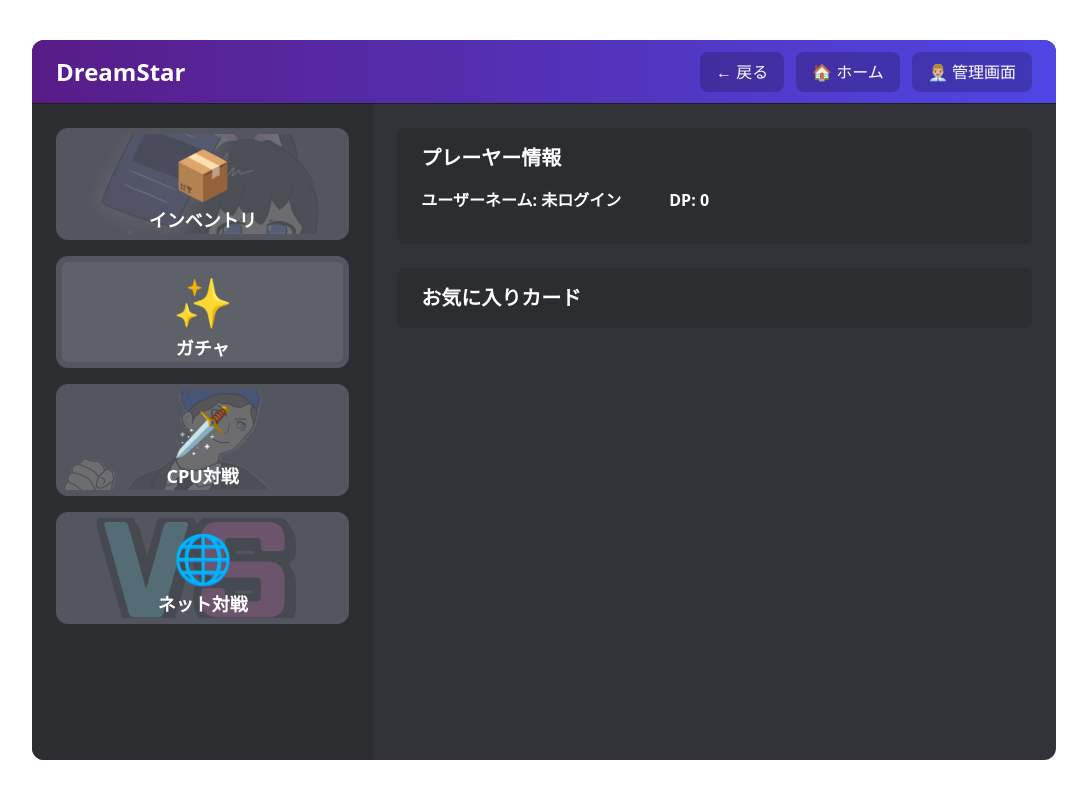
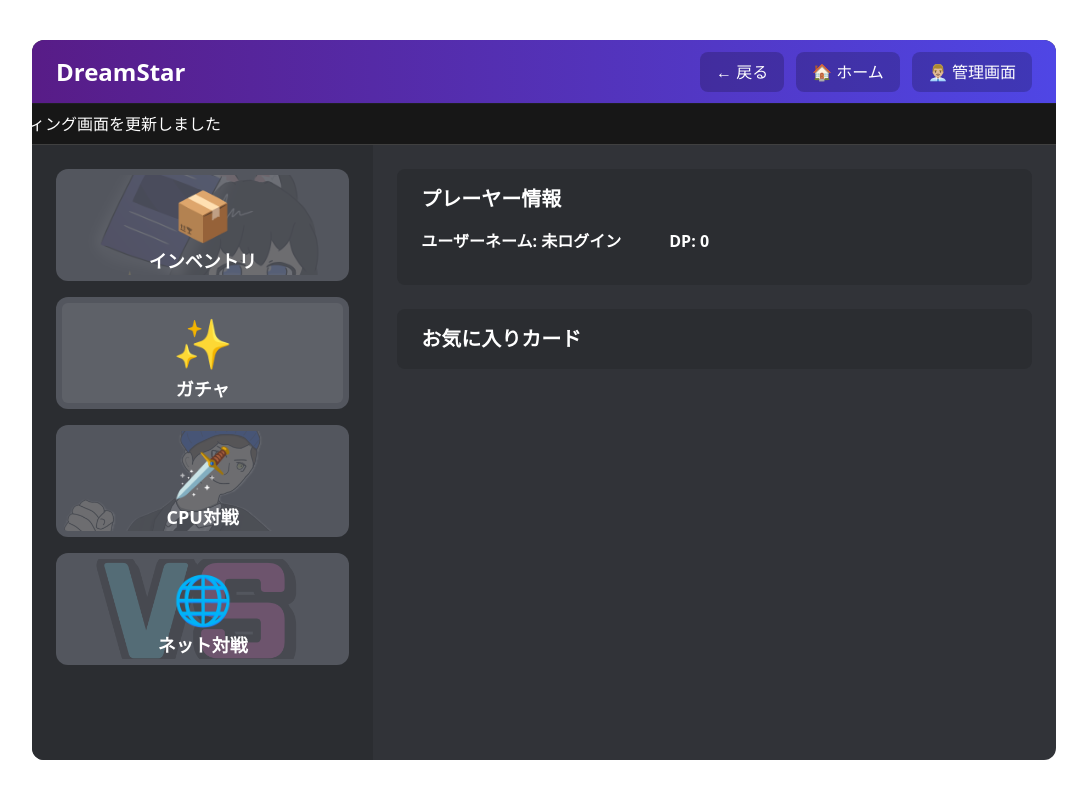
Before and after one commit to kajikaji5678/dream-star, a React (Vite) app: page / in a window 1280 px wide. Shown: the whole page, without its empty margins (96-1183 px from the left). Built offline with nearby package versions, Linux system fonts and the light colour scheme; no server answers; grey boxes are pictures that could not be loaded.

Commit message:
更新情報流し込み

```diff
--- /dev/null
+++ b/src/components/UpdateTicker.tsx
@@ -0,0 +1,19 @@
+import { motion } from "framer-motion"
+
+export default function UpdateTicker() {
+  return (
+    <div className="w-full border-b border-neutral-700 bg-neutral-900 py-2">
+      <motion.div
+        className="whitespace-nowrap"
+        initial={{ x: "100%" }}
+        animate={{ x: "-100%" }}
+        transition={{
+          duration: 10,
+          ease: "linear",
+          repeat: Infinity
+        }}>
+          v1.0.1 ローディング画面を更新しました
+      </motion.div>
+    </div>
+  )
+}
--- a/src/pages/Home.tsx
+++ b/src/pages/Home.tsx
@@ -1,5 +1,6 @@
 import { useEffect, useState } from "react";
 import Layout from "../layouts/Layout"
+import UpdateTicker from "../components/UpdateTicker";
 
 type Props = {
   user?: {
@@ -34,7 +35,7 @@ export default function Home({ user, debug }: Props) {
 
   return (
     <>
-      <Layout>
+      <Layout ticket={<UpdateTicker />}>
         <section className="rounded-lg basis-1/5 px-6 py-4 bg-[#2b2d31]">
           <h2 className="text-xl font-bold">プレーヤー情報</h2>
           <div className="flex">
```
